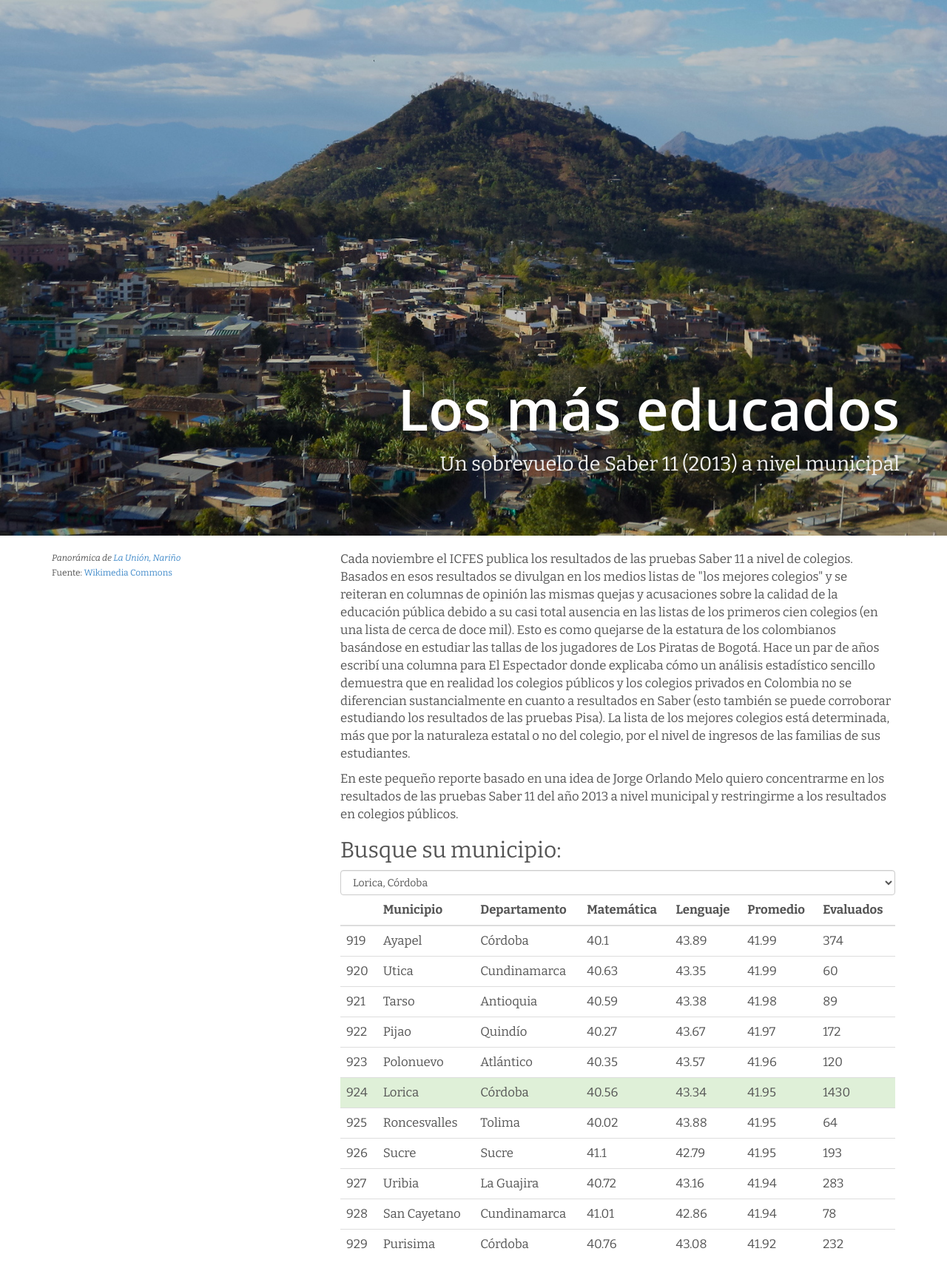
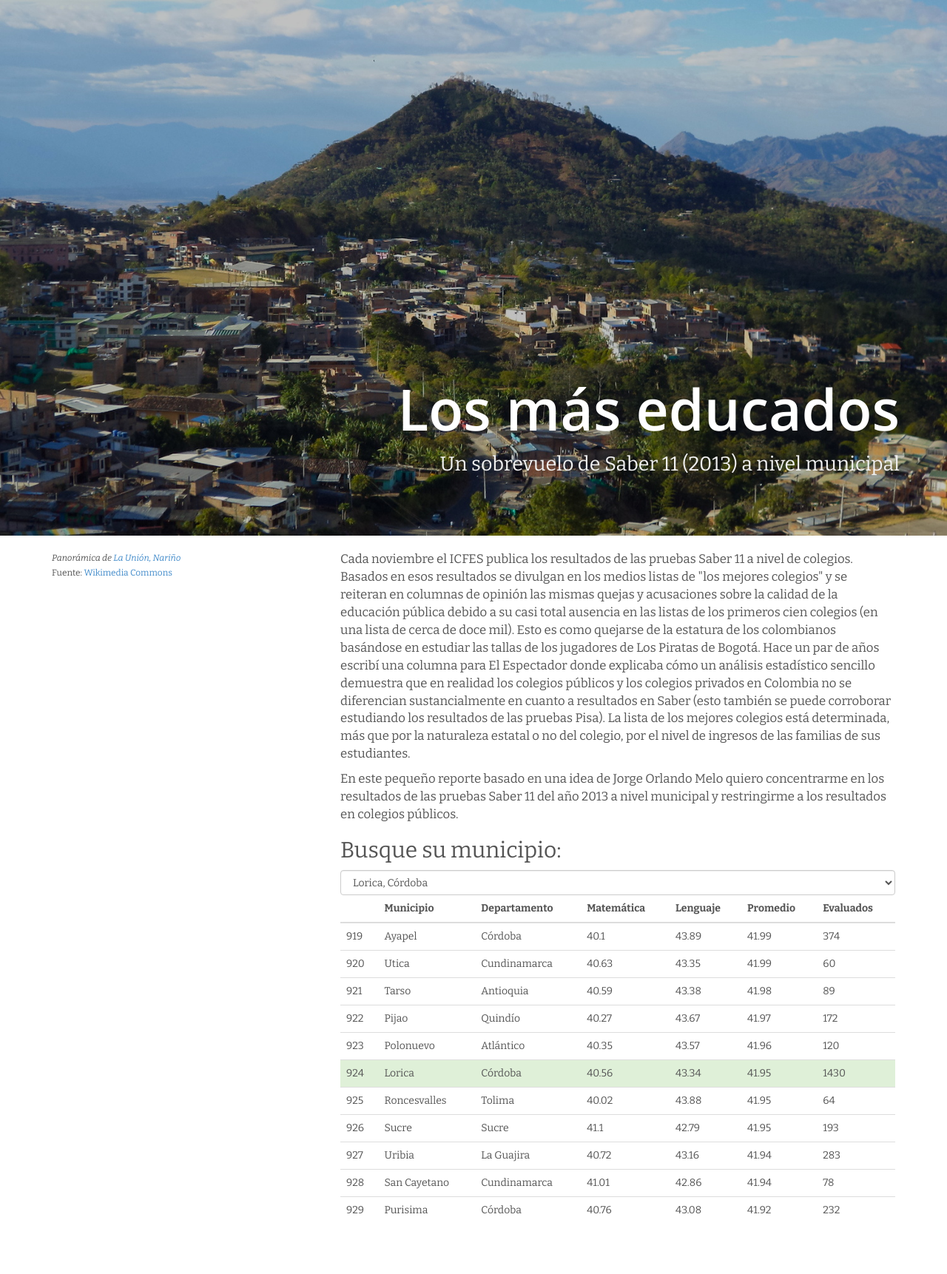
Before and after one commit to finiterank/saber_notebooks, a Jekyll site: the page built from index.md, in a window 1280 px wide. Shown: the whole page at 74% size. Built offline with Jekyll 4.4.1, drawn with Linux system fonts in a browser that asks for light colours; nearby versions of some CDN libraries; Markdown is read by kramdown in place of the engine named in the settings; after the commit the page ends 1674 px from its top, so only the background shows below that.

Commit message:
Estilo y texto

```diff
--- a/css/style.css
+++ b/css/style.css
@@ -5,7 +5,7 @@
 
 
 #titulo-reporte{padding:0;}
-.texto{font-size:1.2em;}
+.texto p {font-size:1.2em;}
 header {display:block;
 	margin:0 0 20px 0;
 	padding:0;
```
